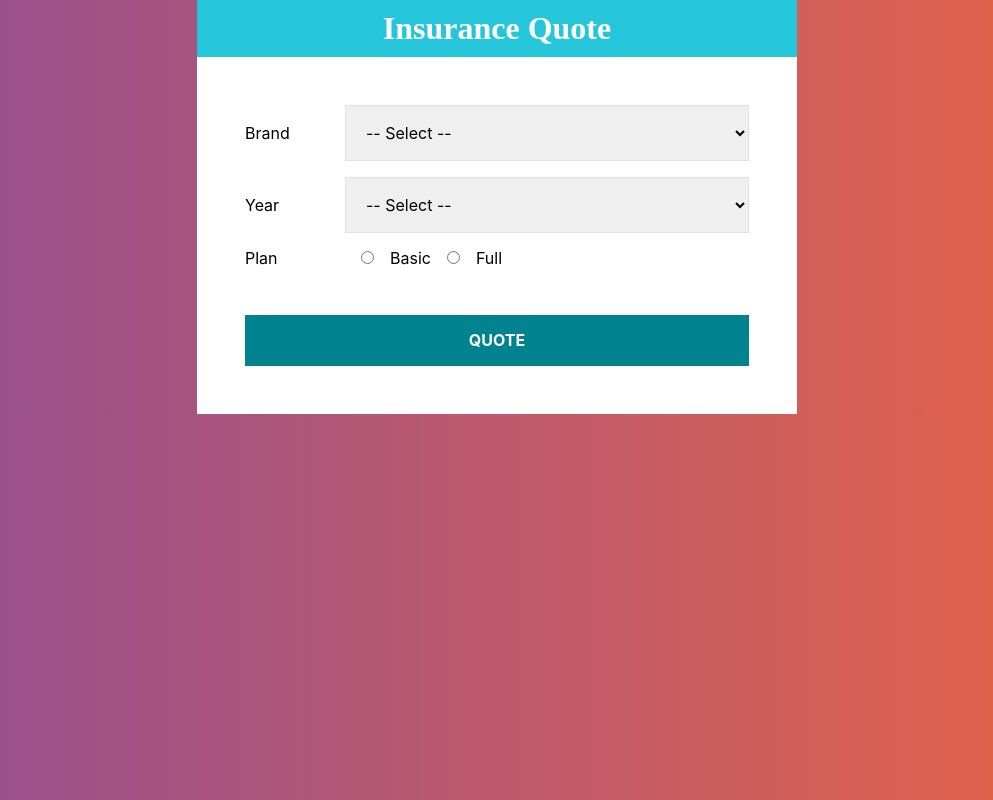
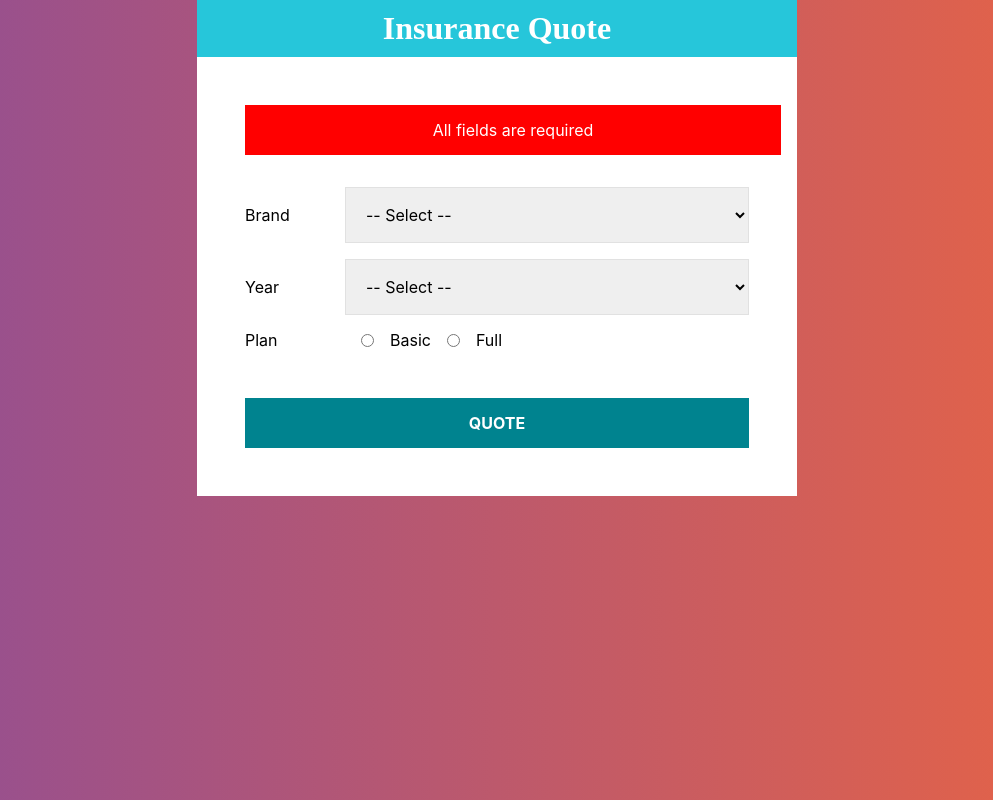
Before and after one commit to lourdesmendoza/valued-price, a React (Create React App) app: page / in a window 1280 px wide. Both pictures are taken after a click on the button "QUOTE". Shown: the whole page, without its empty margins (143-1136 px from the left). Built offline with nearby package versions, Linux system fonts and the light colour scheme.

Commit message:
Added validation and calculator

```diff
--- a/src/components/Form.js
+++ b/src/components/Form.js
@@ -1,5 +1,7 @@
 import React, { useState } from 'react';
 import styled from '@emotion/styled';
+
+import { getDifferenceYear, calculateBrand, getPlan } from '../helper';
 
 const Field = styled.div`
     display: flex;
@@ -42,12 +44,23 @@ const Button = styled.button`
     }
 `;
 
+const Error = styled.div`
+    background-color: red;
+    color: white;
+    padding: 1rem;
+    width: 100%;
+    text-align: center;
+    margin-bottom: 2rem;
+`
+
 const Form = () => {
     const [data, setData] = useState({
         brand: '',
         year: '',
         plan: ''
     });
+
+    const [error, setError] = useState(false);
 
     // Extract the values
     const { brand, year, plan } = data;
@@ -58,12 +71,55 @@ const Form = () => {
             ...data,
             [e.target.name]: e.target.value
         })
-    }
+    };
 
+    // Submit event
+    const handleSubmit = e => {
+        e.preventDefault();
+
+        if (brand.trim() === '' || year.trim() === '' || plan.trim() === '') {
+            setError(true);
+            return;
+        }
+        setError(false);
+
+        // Base 2000
+        let result = 2000;
+
+        // Obtain difference of years
+        const difference = getDifferenceYear(year);
+
+        // For each year 3% must be subtracted
+        result -= (( difference*3) * result) / 100;
+
+        // American 15%
+        //  Asian 5%
+        //  European 30%
+        result = calculateBrand(brand)*result;
+
+
+        // Basic plan increases by 20%
+        // Full plan increases by 50%
+        const increasePlan = getPlan(plan);
+        result = parseFloat(increasePlan * result).toFixed(2);
+        console.log(result);
+
+
+        // Total
+    };
 
 
     return (
-        <form>
+        <form
+            onSubmit={handleSubmit}
+        >
+            {error ?
+                <Error>
+                    All fields are required
+                </Error>
+                : null
+
+            }
             <Field>
                 <Label>Brand</Label>
                 <Select
@@ -118,7 +174,7 @@ const Form = () => {
                 /> Full
             </Field>
 
-            <Button type="button">Quote</Button>
+            <Button type="submit">Quote</Button>
         </form>
      );
 }
--- /dev/null
+++ b/src/helper.js
@@ -0,0 +1,34 @@
+// Get year difference
+export function getDifferenceYear (year) {
+    return new Date().getFullYear() - year;
+}
+
+// Calculate the total to pay according to the brand
+export function calculateBrand(brand) {
+    let increase;
+
+    switch(brand) {
+        case 'european':
+            increase = 1.30;
+            break;
+
+        case 'american':
+            increase= 1.15;
+            break;
+
+        case 'asian':
+            increase = 1.05;
+            break;
+
+        default:
+            break;
+    }
+
+    return increase;
+}
+
+// Calculate the type of insurance
+
+export function getPlan(plan) {
+    return (plan === 'basic') ? 1.20 : 1.50;
+}
```
